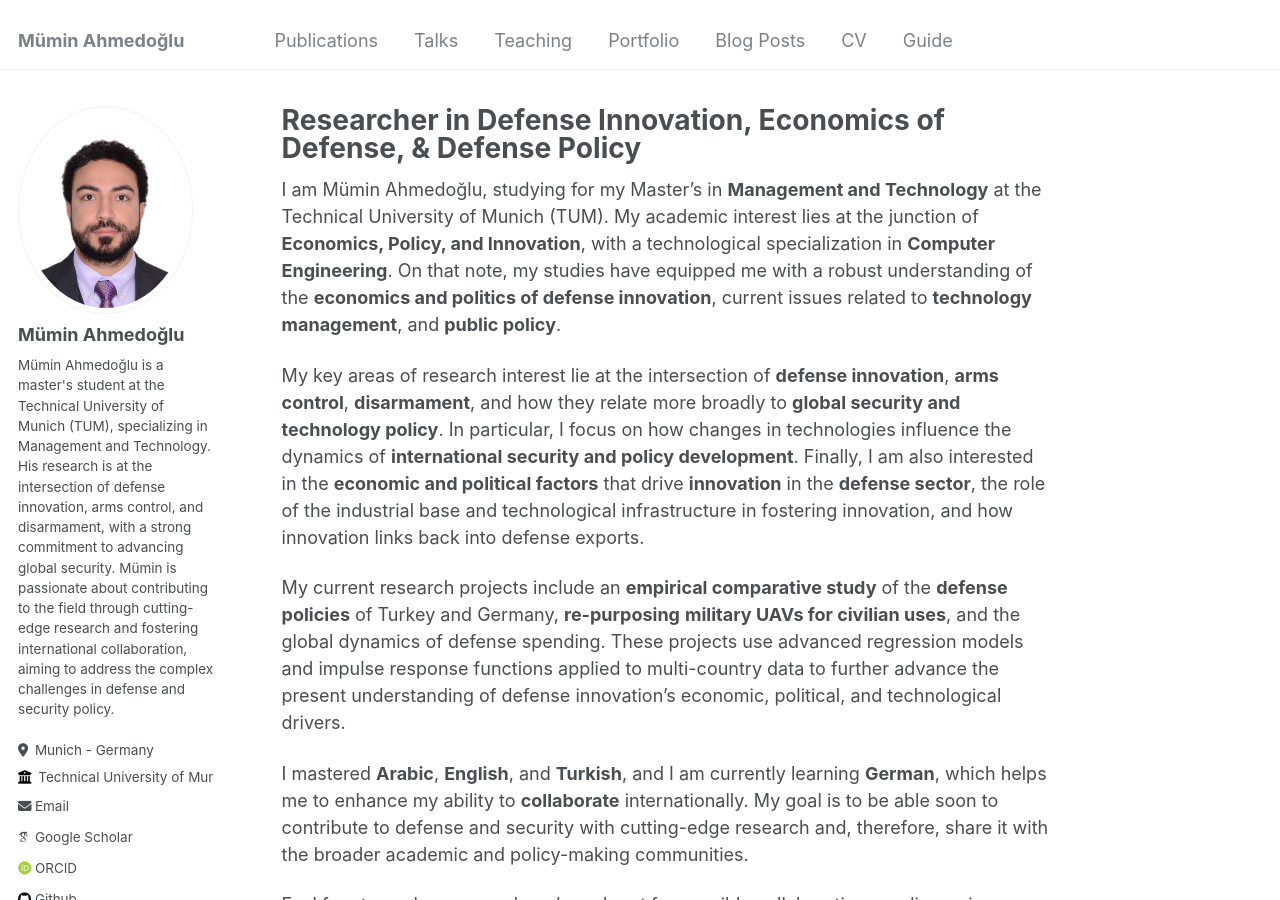
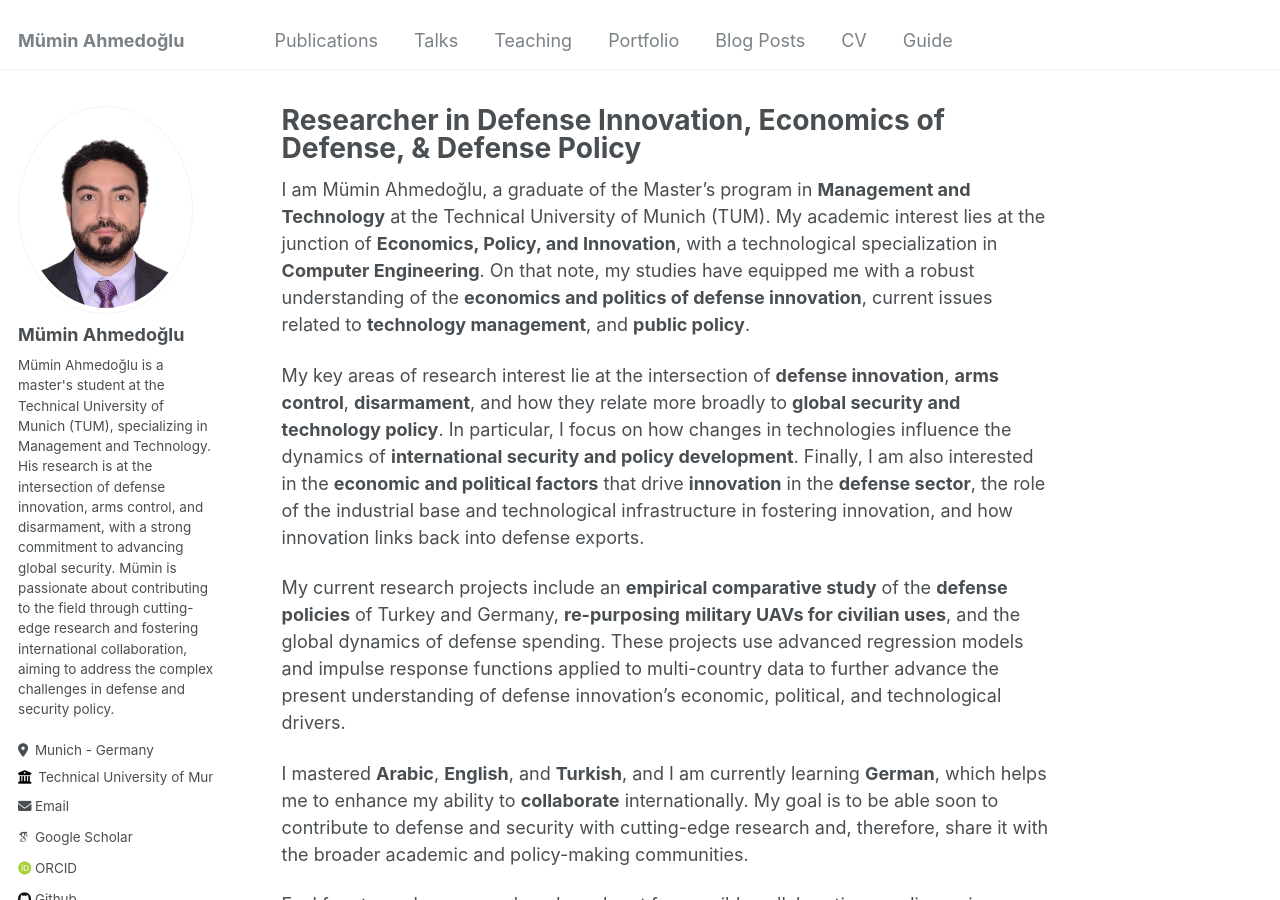
Before and after one commit to ahmedoglu/ahmedoglu.github.io, a Jekyll site: the page built from _pages/about.md, in a window 1280 px wide and 900 px high. Built offline with Jekyll 4.4.1, drawn with Linux system fonts in a browser that asks for light colours; some web fonts are replaced.

Commit message:
Update about.md

```diff
--- a/_pages/about.md
+++ b/_pages/about.md
@@ -7,7 +7,7 @@ redirect_from:
   - /about.html
 ---
 
-I am Mümin Ahmedoğlu, studying for my Master's in **Management and Technology** at the Technical University of Munich (TUM). My academic interest lies at the junction of **Economics, Policy, and Innovation**, with a technological specialization in **Computer Engineering**. On that note, my studies have equipped me with a robust understanding of the **economics and politics of defense innovation**, current issues related to **technology management**, and **public policy**.
+I am Mümin Ahmedoğlu, a graduate of the Master’s program in **Management and Technology** at the Technical University of Munich (TUM). My academic interest lies at the junction of **Economics, Policy, and Innovation**, with a technological specialization in **Computer Engineering**. On that note, my studies have equipped me with a robust understanding of the **economics and politics of defense innovation**, current issues related to **technology management**, and **public policy**.
 
 My key areas of research interest lie at the intersection of **defense innovation**, **arms control**, **disarmament**, and how they relate more broadly to **global security and technology policy**. In particular, I focus on how changes in technologies influence the dynamics of **international security and policy development**. Finally, I am also interested in the **economic and political factors** that drive **innovation** in the **defense sector**, the role of the industrial base and technological infrastructure in fostering innovation, and how innovation links back into defense exports.
 
```
